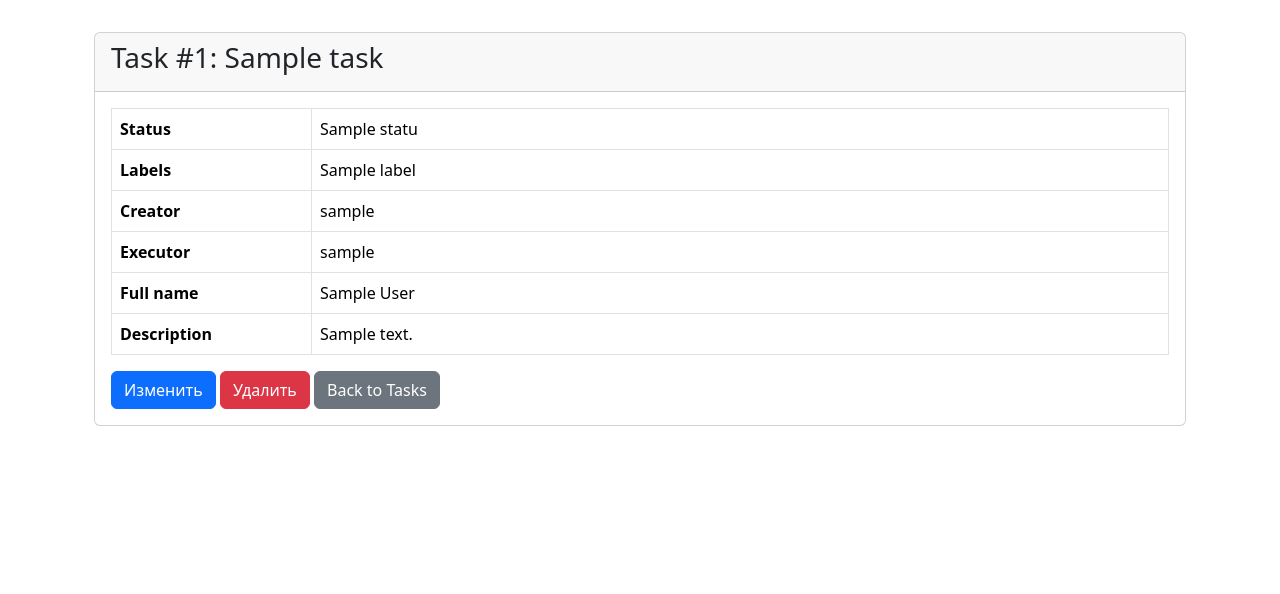
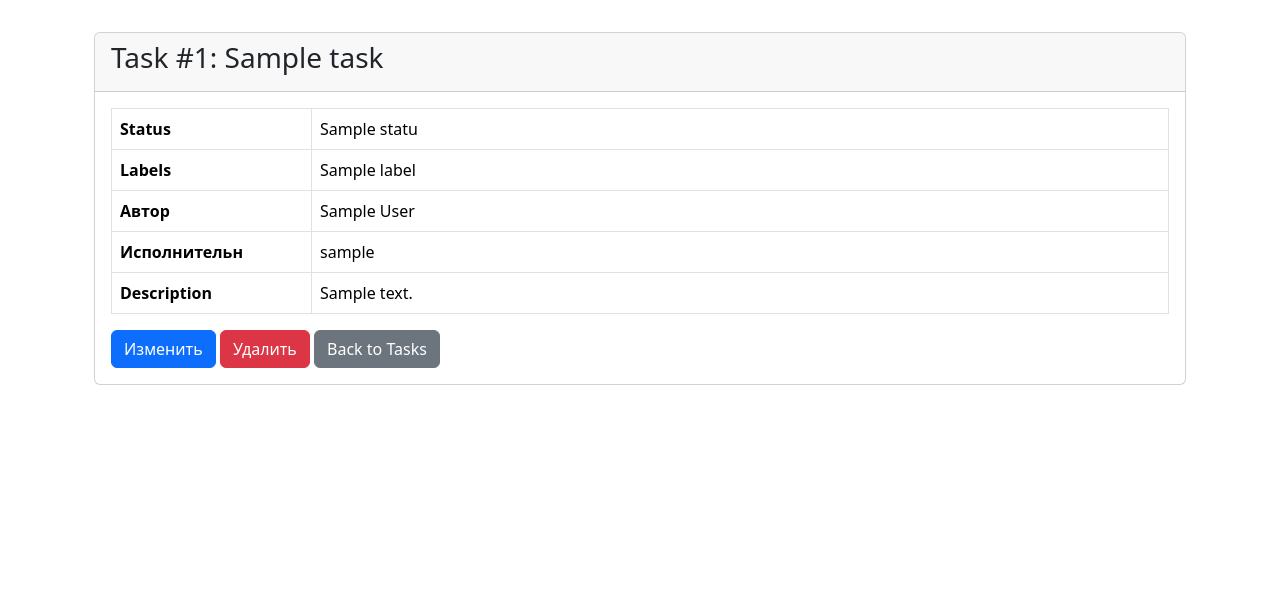
Before and after one commit to SafarGalimzianov/python-project-52, a Django app: page /tasks/1/ in a window 1280 px wide. Shown: the part 56-650 px from the top of the page. Run offline with Django 5.2, Linux system fonts and the light colour scheme; a user stored in the database is signed in; tables that the repository leaves empty hold one stand-in row (values such as "Sample post").

Commit message:
1.8.?: ...

```diff
--- a/task_manager/templates/tasks/show_task.html
+++ b/task_manager/templates/tasks/show_task.html
@@ -23,16 +23,12 @@
                         </td>
                     </tr>
                     <tr>
-                        <th>Creator</th>
-                        <td>{{ task.creator.username }}</td>
+                        <th>Автор</th>
+                        <td>{{ task.creator.first_name }} {{ task.creator.last_name }}</td>
                     </tr>
                     <tr>
-                        <th>Executor</th>
+                        <th>Исполнительн</th>
                         <td>{{ task.executor.username|default:'-' }}</td>
-                    </tr>
-                    <tr>
-                        <th>Full name</th>
-                        <td>{{ task.executor.first_name }} {{ task.executor.last_name }}</td>
                     </tr>
                     <tr>
                         <th>Description</th>
```
